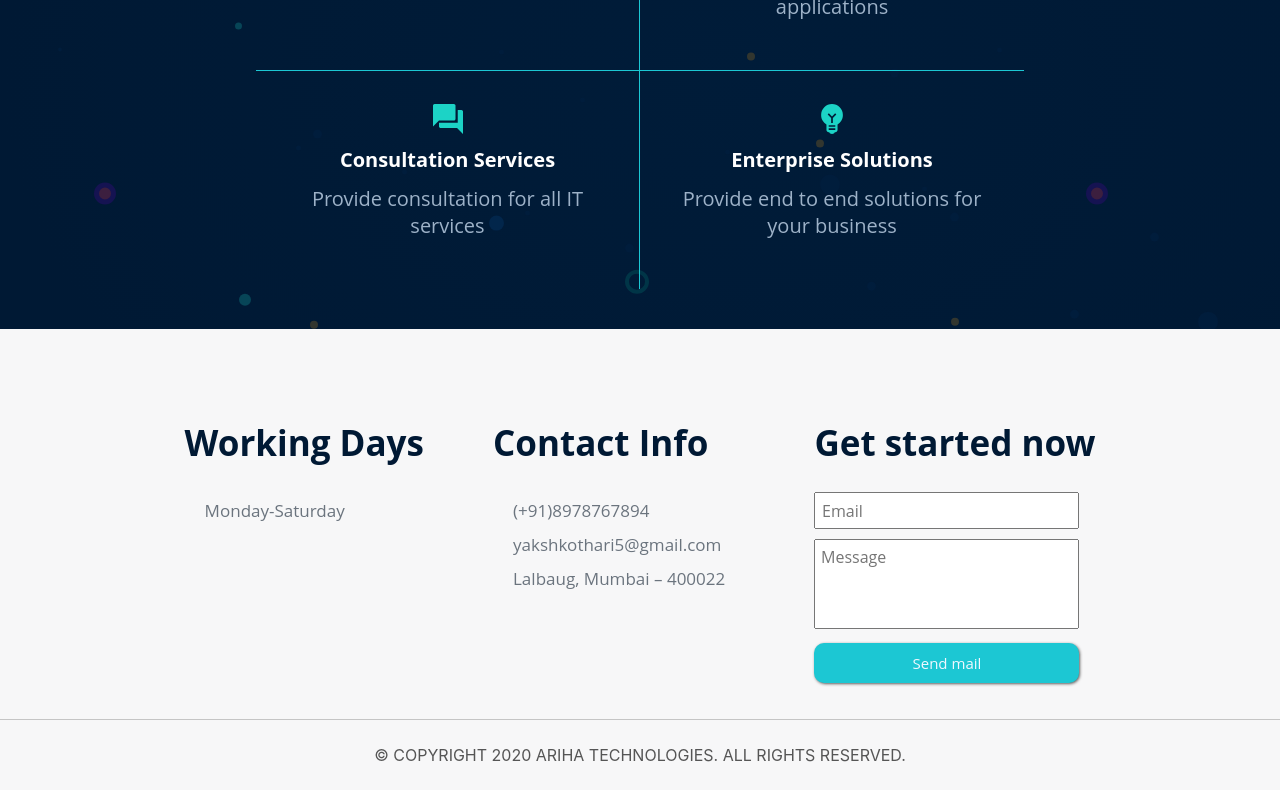
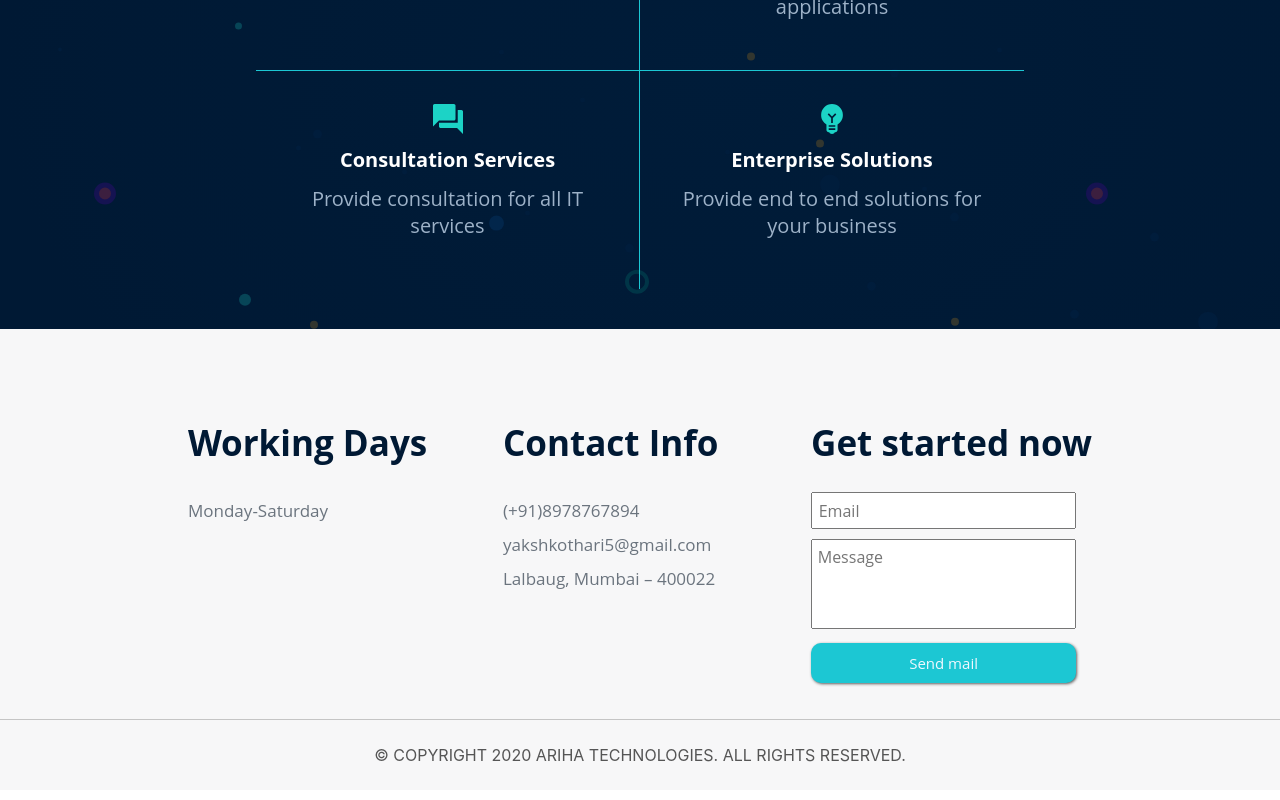
Before and after one commit to parvk/arihawebsite, a Next.js app: page / in a window 1280 px wide. Shown: the part 2141-2941 px from the top of the page. Built offline with nearby package versions, Linux system fonts and the light colour scheme.

Commit message:
slight change

```diff
--- a/pages/index.module.css
+++ b/pages/index.module.css
@@ -346,7 +346,7 @@
   font-family: "Open Sans", Sans-serif;
   color: #6b747e;
   font-size: 17px;
-  padding: 7px 20px;
+  padding: 7px 20px 7px 0px;
   margin-top: -20px;
 }
 
```
